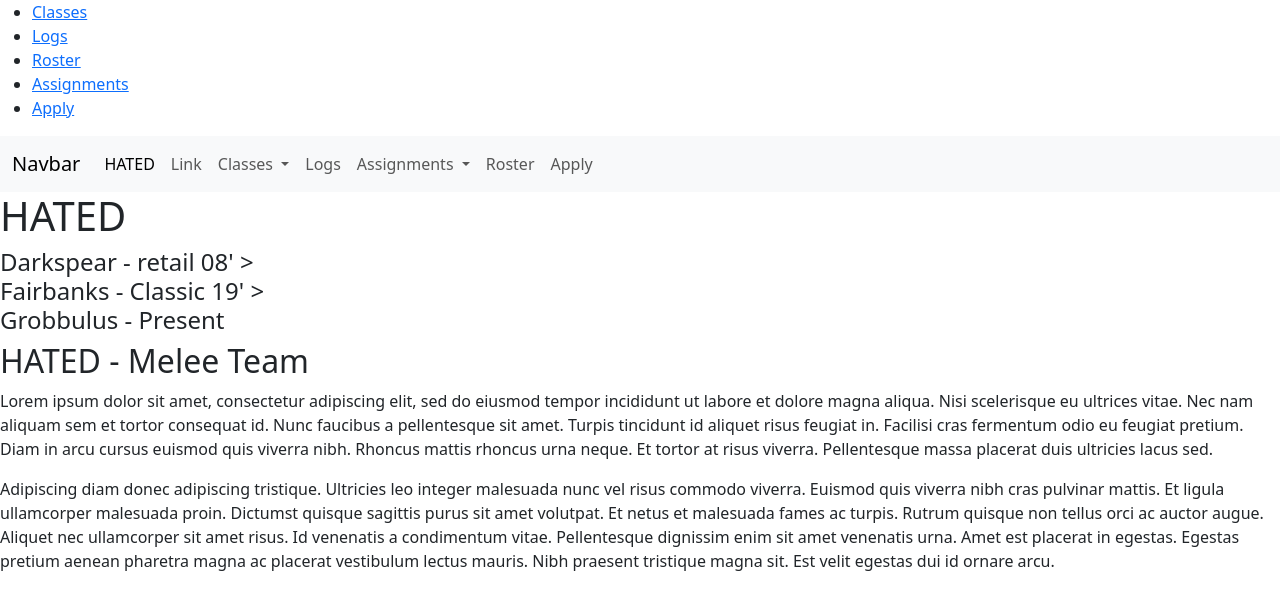
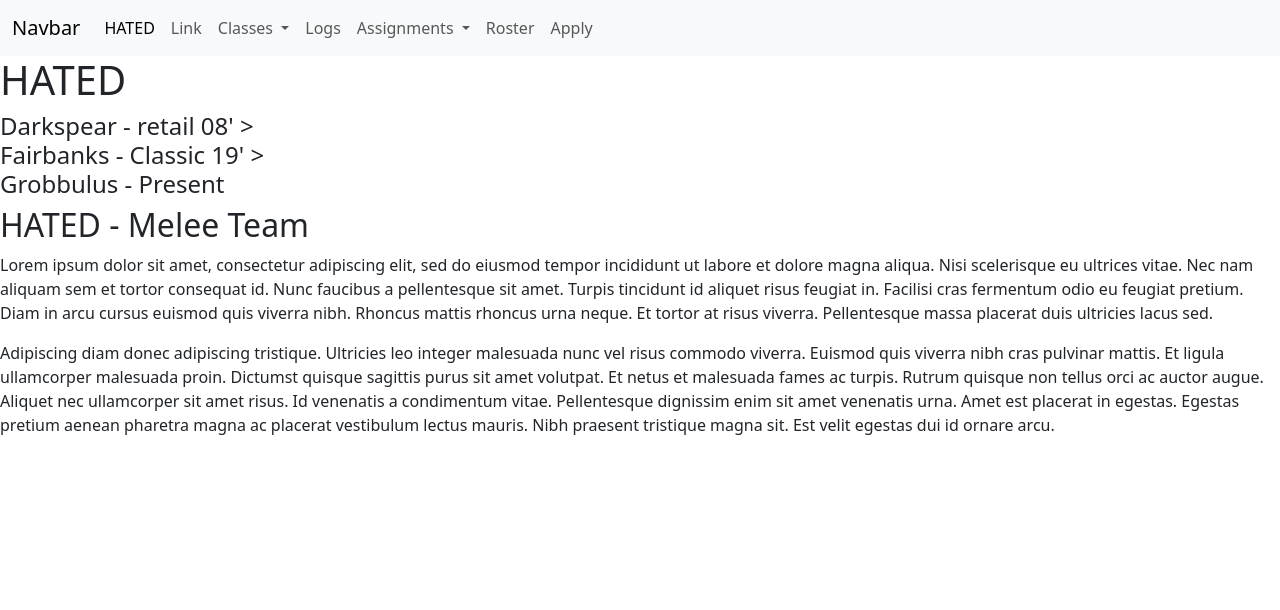
Before and after one commit to SaywhutNao/hated-melee, a plain HTML site: page index.html in a window 1280 px wide. Drawn offline with nearby package versions, Linux system fonts and the light colour scheme.

Commit message:
Update index.html

```diff
--- a/index.html
+++ b/index.html
@@ -5,15 +5,6 @@
   </head>
   <body>
     <header>
-      <nav>
-        <ul>
-          <li><a href="">Classes</a></li>
-          <li><a href="">Logs</a></li>
-          <li><a href="">Roster</a></li>
-          <li><a href="">Assignments</a></li>
-          <li><a href="">Apply</a></li>
-        </ul>
-      </nav>
       <nav class="navbar navbar-expand-lg bg-body-tertiary">
         <div class="container-fluid">
           <a class="navbar-brand" href="#">Navbar</a>
```
